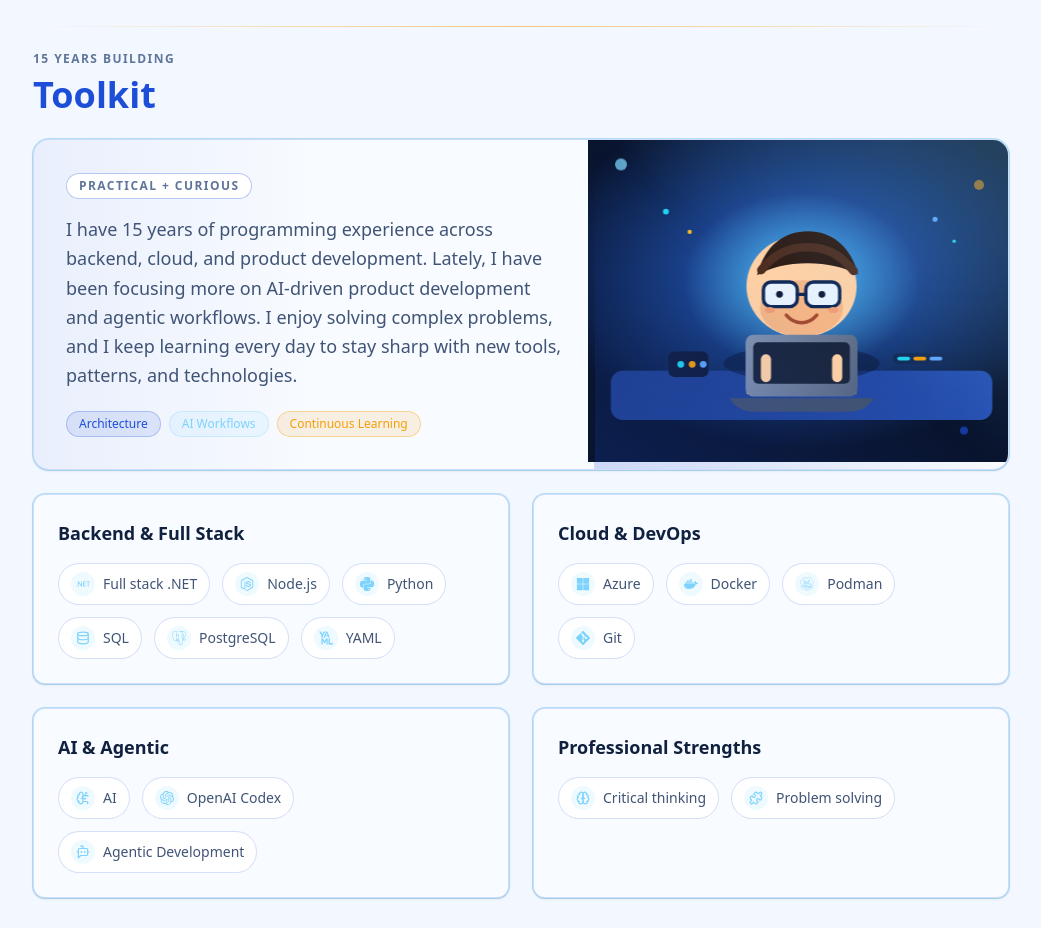
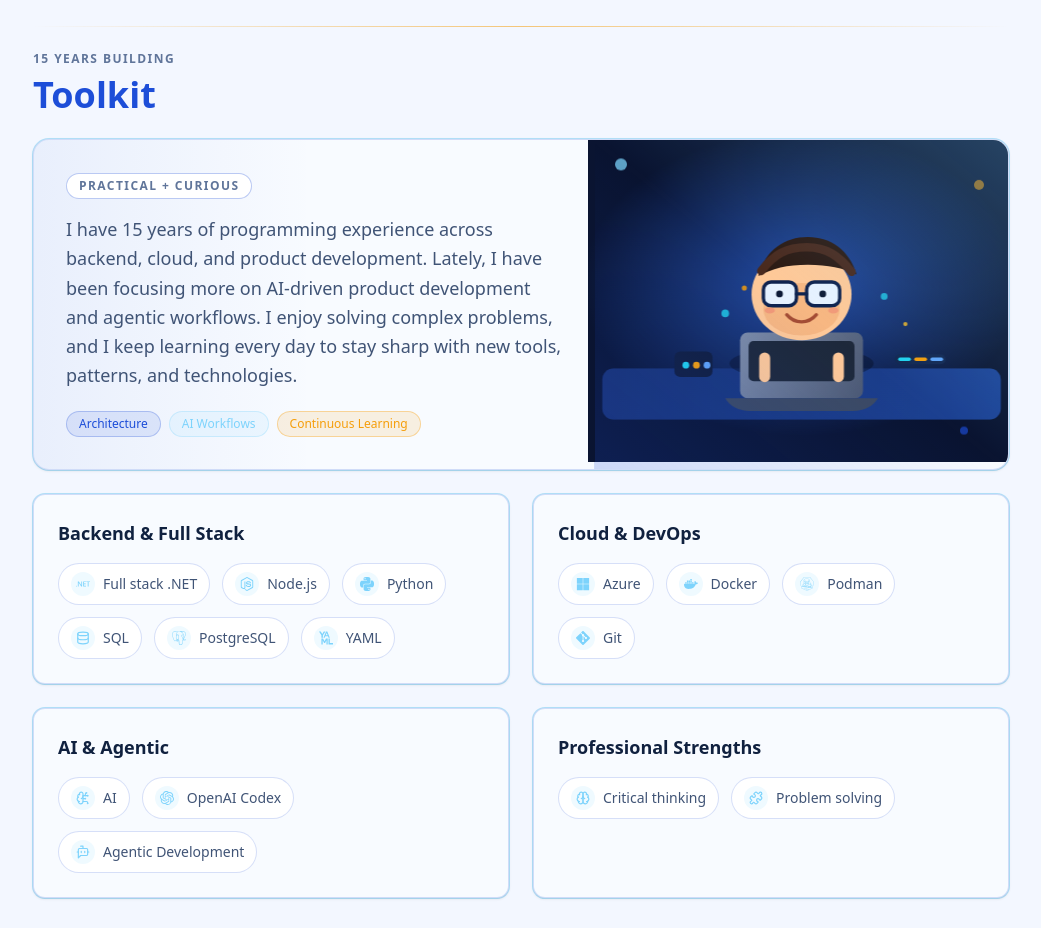
Before and after one commit to mpannekoek/Personal.Portfolio, a Next.js app in the folder client/: page / in a window 1280 px wide. Shown: the part 1000-1928 px from the top of the page, without its empty margins (119-1160 px from the left). Built offline with nearby package versions, Linux system fonts and the light colour scheme.

Commit message:
removed unused files

```diff
--- a/client/src/app/page.tsx
+++ b/client/src/app/page.tsx
@@ -523,7 +523,7 @@ export default function Page() {
                                 </div>
                                 <div className="relative min-h-64 border-t border-[var(--border)] lg:border-l lg:border-t-0">
                                     <Image
-                                        src="/images/about/dev-cartoon-chibi.svg"
+                                        src="/images/about/dev-cartoon.svg"
                                         alt="Chibi-style developer cartoon workspace illustration"
                                         fill
                                         sizes="(min-width: 1024px) 35vw, 100vw"
```
Also changed, not shown: client/public/images/about/dev-cartoon-chibi.svg (deleted), client/public/images/about/skills-visual.svg (deleted).
